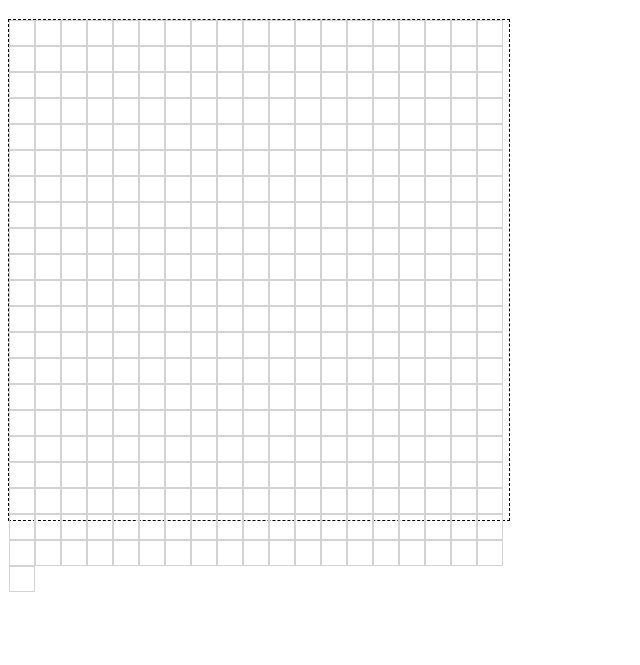
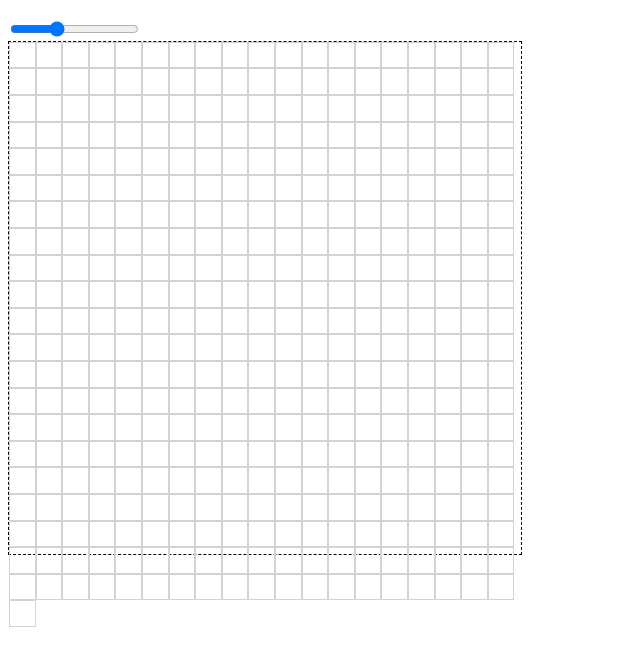
Before and after one commit to merricatbw/etch-a-sketch, a plain HTML site: page index.html in a window 1280 px wide. Shown: the part 61-726 px from the top of the page, without its empty margins (0-640 px from the left). Drawn offline with Linux system fonts and the light colour scheme.

Commit message:
fix overflow issue

```diff
--- a/index.css
+++ b/index.css
@@ -8,8 +8,8 @@
     display: flex;
     flex-direction: row;
     flex-wrap: wrap;
-    width: 500px;
-    height: 500px;
+    width: 512px;
+    height: 512px;
     border-style: dashed;
     border-width: 1px;
     border-color: black;
--- a/index.html
+++ b/index.html
@@ -11,9 +11,9 @@
     <h1>Etch-a-sketch</h1>
     <div class="container">
         <div class="controls">
+            <input type="range" min="4" step="4" max="50" value="20" class="slider" id="pixelCount" onChange="drawBoard()"/>
         </div>
         <div class="board" id="board">
-
         </div>
     </div>
     <script src="index.js"></script>
--- a/index.js
+++ b/index.js
@@ -1,15 +1,17 @@
 const drawBoard = () => {
-    const pixelCount = 20;
-    const boardXY = 500;
+    let pixelCount = document.getElementById("pixelCount").value;
+    console.log(pixelCount)
+    const boardXY = 512;
     const pixelXY = boardXY / pixelCount;
 
     const board = document.getElementById("board");
+    board.innerHTML = "";
 
     for (let i = 0; i < pixelCount * pixelCount; i++) {
         const pixel = document.createElement("div");
         pixel.classList.add("pixel");
         pixel.style.width = `${pixelXY - 1}px`
-        pixel.style.height = `${pixelXY - 1}px`
+        pixel.style.height = `${pixelXY - 1 }px`
         pixel.addEventListener("mouseover", draw);
         pixel.id = `pixel${i}`
         board.appendChild(pixel);
```
